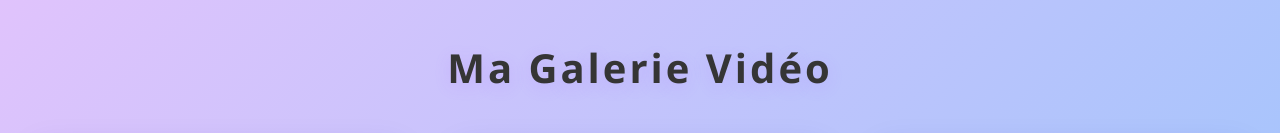
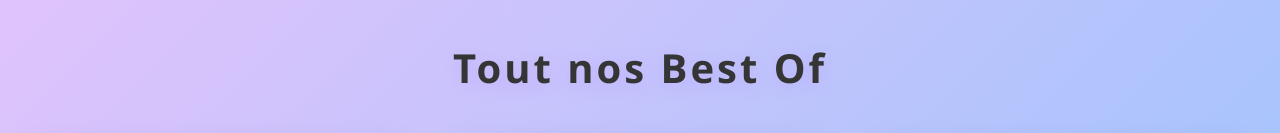
Before and after one commit to easyhigth/BestOfWebsite, a plain HTML site: page index.html in a window 1280 px wide. Shown: the top 133 px of the page. Drawn offline with Linux system fonts and the light colour scheme.

Commit message:
Update index.html

```diff
--- a/index.html
+++ b/index.html
@@ -60,7 +60,7 @@
 </head>
 <body>
 
-    <h1>Ma Galerie Vidéo</h1>
+    <h1>Tout nos Best Of</h1>
 
     <div class="video-gallery">
         <!-- Best Of 1 -->
```
